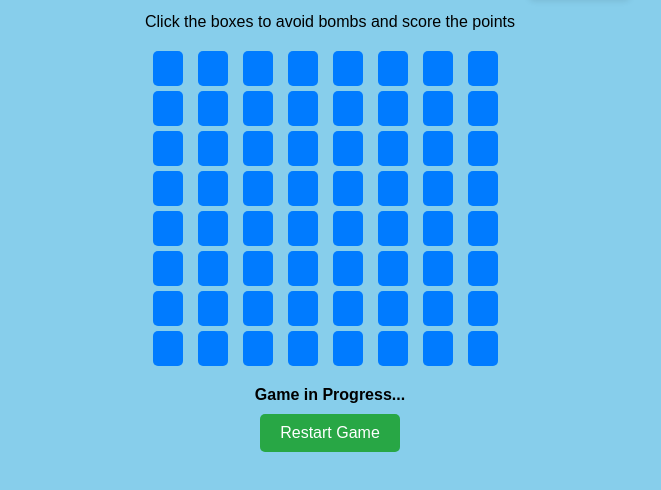
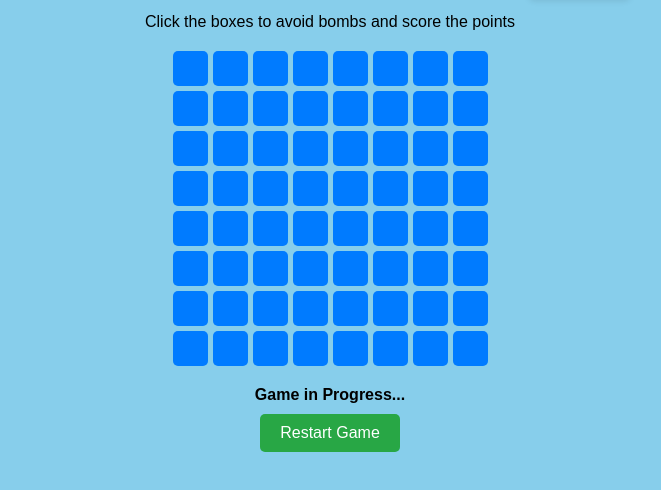
Before and after one commit to Adeel-Hafeez/bomb-game, a plain HTML site: page index.html in a window 1280 px wide. Shown: the part 64-554 px from the top of the page, without its empty margins (310-971 px from the left). Drawn offline with Linux system fonts and the light colour scheme.

Commit message:
Add files via upload

```diff
--- a/style.css
+++ b/style.css
@@ -35,19 +35,19 @@ h1 {
 
 #game-board {
     display: grid;
-    grid-template-columns: repeat(8, 40px);
+    grid-template-columns: repeat(8, 35px);
     gap: 5px;
     justify-content: center;
     margin: 20px auto;
 }
 
 .tile {
-    width: 30px;
+    width: 35px;
     height: 35px;
     background-color: #007bff;
     color: white;
     text-align: center;
-    line-height: 50px;
+    line-height: 35px;
     font-size: 20px;
     cursor: pointer;
     border: none;
```
